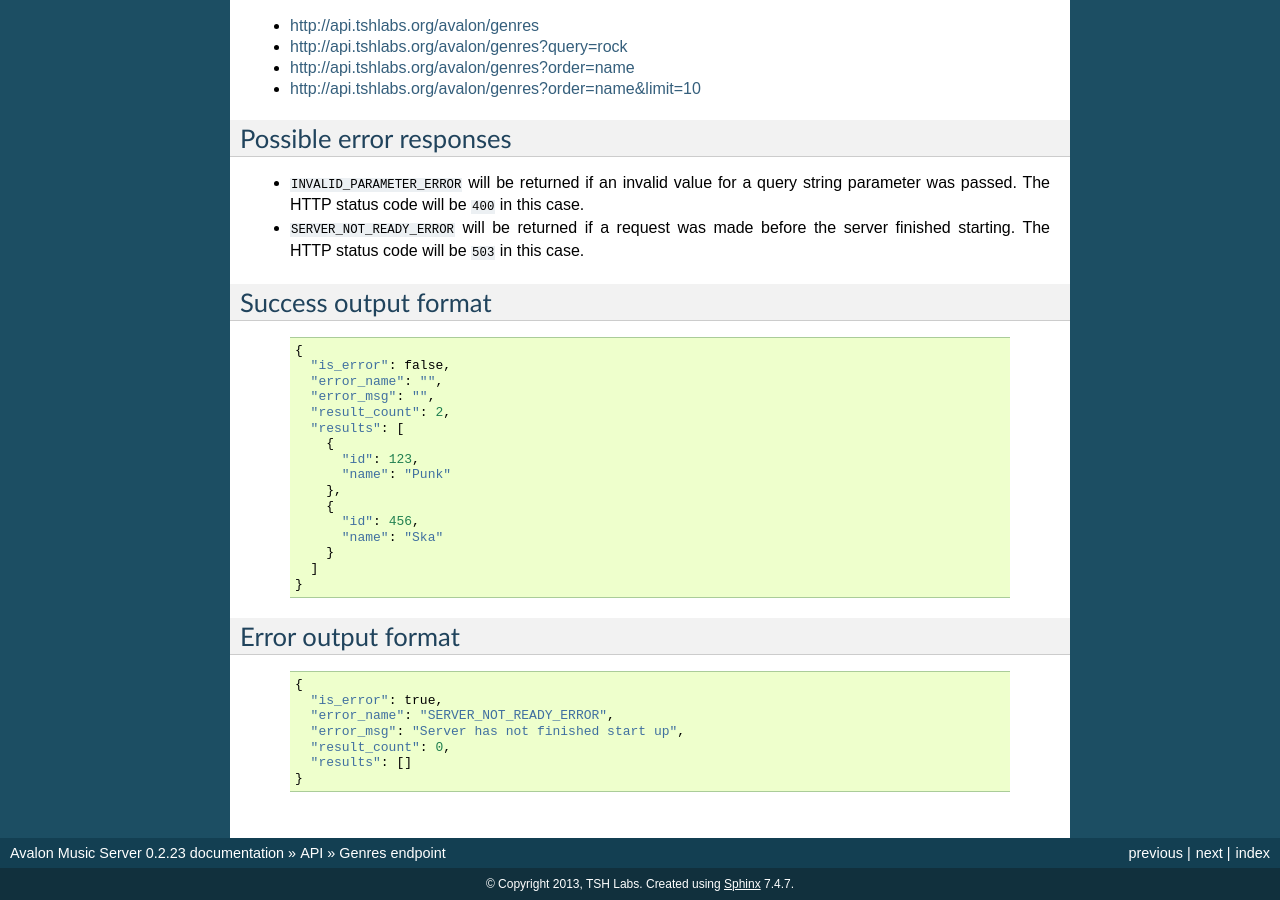
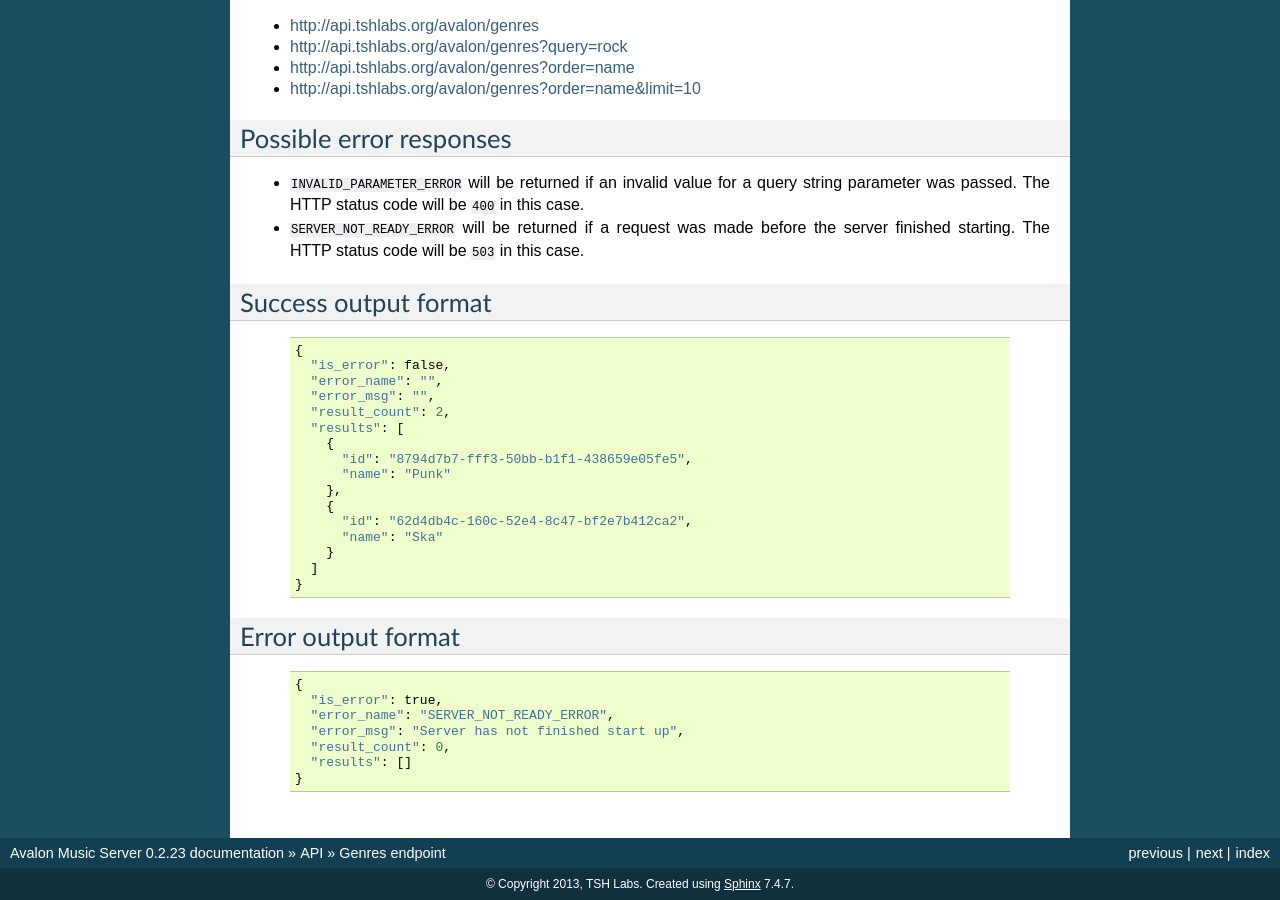
Before and after one commit to 56quarters/avalonms, a Sphinx documentation site: the page built from doc/api/genres.rst, in a window 1280 px wide and 900 px high, scrolled down 816 px. Built offline with Sphinx 7.4.7, drawn with Linux system fonts in a browser that asks for light colours.

Commit message:
Fix references to old-style IDs

```diff
--- a/doc/api/albums.rst
+++ b/doc/api/albums.rst
@@ -61,11 +61,11 @@ Success output format
       "result_count": 2,
       "results": [
         {
-          "id": 123,
+          "id": "2d24515c-a459-552a-b022-e85d1621425a",
           "name": "Dookie"
         },
         {
-          "id": 456,
+          "id": "b3c204e4-445d-5812-9366-28de6770c4e1",
           "name": "Insomniac"
         }
       ]
--- a/doc/api/artists.rst
+++ b/doc/api/artists.rst
@@ -60,11 +60,11 @@ Success output format
       "result_count": 2,
       "results": [
         {
-          "id": 123,
+          "id": "b048612e-1207-59f4-bbeb-ba0bc9a48cd1",
           "name": "Green Day"
         },
         {
-          "id": 456,
+          "id": "5cede078-e88e-5929-b8e1-cfda7992b8fd",
           "name": "Bad Religion"
         }
       ]
--- a/doc/api/genres.rst
+++ b/doc/api/genres.rst
@@ -60,11 +60,11 @@ Success output format
       "result_count": 2,
       "results": [
         {
-          "id": 123,
+          "id": "8794d7b7-fff3-50bb-b1f1-438659e05fe5",
           "name": "Punk"
         },
         {
-          "id": 456,
+          "id": "62d4db4c-160c-52e4-8c47-bf2e7b412ca2",
           "name": "Ska"
         }
       ]
```
